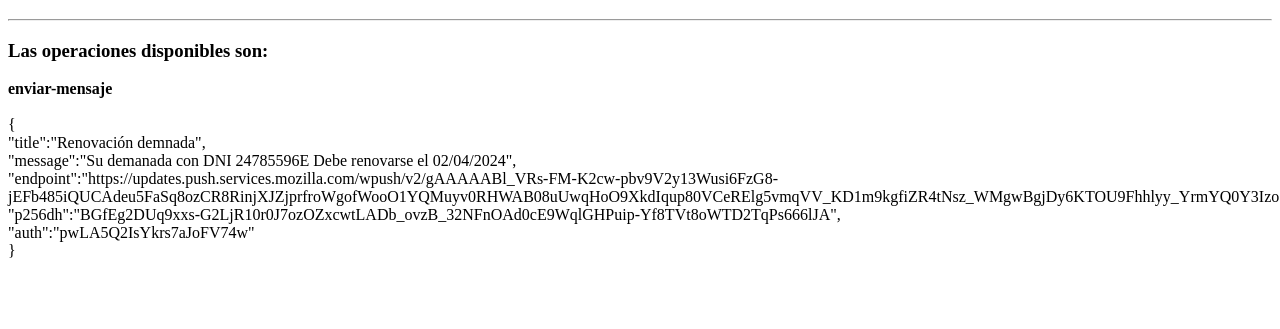
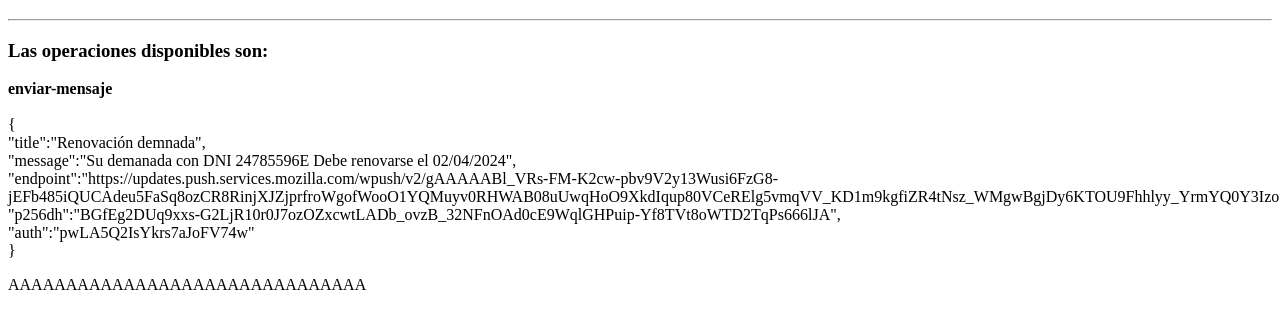
Before and after one commit to ddrt05/pushserver, a website: page src/public/index.html in a window 1280 px wide. Shown: the part 61-390 px from the top of the page. Drawn offline with Linux system fonts and the light colour scheme.

Commit message:
Update index.html

```diff
--- a/src/public/index.html
+++ b/src/public/index.html
@@ -23,7 +23,7 @@
         }
    </p>
 
-
+    AAAAAAAAAAAAAAAAAAAAAAAAAAAAAAA
 
     <!-- <form id="myform">
         <input type="text" placeholder="Mensaje" id="message" autofocus>
```
